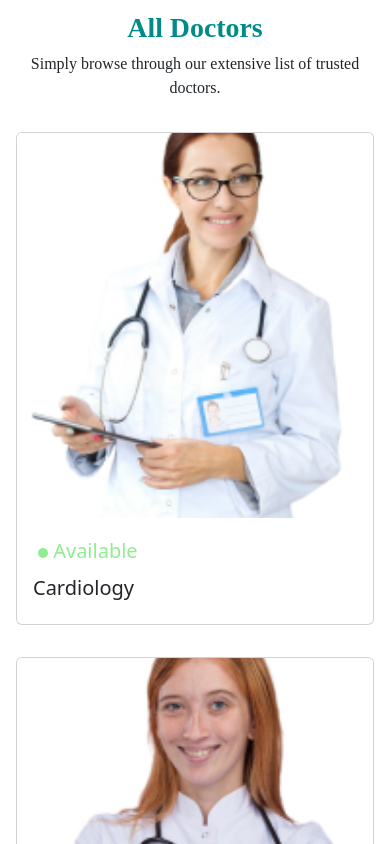
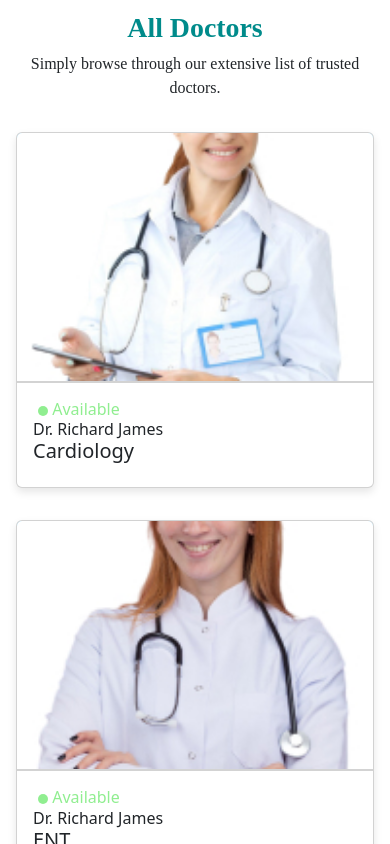
Before and after one commit to Tauqueer123manzar/Hospital_appointment_app, a React (Vite) app in the folder Frontend/Doctor-appointment/: page / in a window 390 px wide. Shown: the part 1340-2184 px from the top of the page. Built offline with nearby package versions, Linux system fonts and the light colour scheme.

Commit message:
code update

```diff
--- a/Frontend/Doctor-appointment/src/App.css
+++ b/Frontend/Doctor-appointment/src/App.css
@@ -96,30 +96,61 @@
   width: 100%;
   height: 300px;
 }
-.doctorcard{
+.doctorcard {
   display: flex;
   flex-direction: column;
-  height: 385px;
+  height: 400px;
   width: 100%;
   transition: transform 0.3s ease-in-out;
+  border-radius: 10px;
+  overflow: hidden;
+  box-shadow: 0 4px 8px rgba(0, 0, 0, 0.1);
 }
+
 .image-wrapper {
-  height: 385px;
+  height: 250px;
+  background-color: rgba(0, 179, 255, 0.2);
   display: flex;
   justify-content: center;
   align-items: center;
+  border-bottom: 2px solid lightgray;
 }
 
 .doctorimage {
   height: 100%;
   width: 100%;
   object-fit: cover;
+  transition: transform 0.3s ease-in-out;
+  background-color: rgba(0, 179, 255, 0.1);
 }
 
 .doctorcard:hover {
-  transform: scale(1.05);
+  transform: scale(1.08);
   cursor: pointer;
 }
+
+.doctorcard:hover .doctorimage {
+  transform: scale(1.05);
+}
+
+@media (max-width: 1200px) {
+  .doctorcard {
+    height: 380px;
+  }
+}
+
+@media (max-width: 992px) {
+  .doctorcard {
+    height: 360px;
+  }
+}
+
+@media (max-width: 768px) {
+  .doctorcard {
+    height: 400px;
+  }
+}
+
 /* responsive design */
 @media (max-width: 450px) and (min-width: 200px) {
   .message-form {
--- a/Frontend/Doctor-appointment/src/components/Doctors.jsx
+++ b/Frontend/Doctor-appointment/src/components/Doctors.jsx
@@ -1,140 +1,3 @@
-// import React from 'react';
-// import { Container, Row, Col, Card } from 'react-bootstrap';
-// import doctor1 from '../assets/file (2) 1.jpg';
-// import doctor2 from '../assets/file (2) 2.jpg';
-// import doctor3 from '../assets/file (2) 3.png';
-// import doctor4 from '../assets/file (3) 1.jpg';
-// import doctor5 from '../assets/file (3) 3.png';
-// import doctor6 from '../assets/file (4) 1.jpg';
-// import doctor7 from '../assets/file (4) 2.jpg';
-// import doctor8 from '../assets/file (4) 4.png';
-// import doctor9 from '../assets/file (5) 1.jpg';
-// import doctor10 from '../assets/file (5) 2.png';
-// import doctor11 from '../assets/file (5) 3.png';
-// import doctor12 from '../assets/file (5) 4.png';
-// import { FaCircle } from "react-icons/fa6";
-// import '../App.css'
-// const Doctors = () => {
-//   const Doctorsdata = [
-//     {
-//       id: 1,
-//       image: doctor1,
-//       title: "Available",
-//       name: "Dr. Richard James",
-//       description: "General physician",
-//     },
-//     {
-//       id: 2,
-//       image: doctor2,
-//       title: "Available",
-//       name: "Dr. Richard James",
-//       description: "General physician",
-//     },
-//     {
-//       id: 3,
-//       image: doctor3,
-//       title: "Available",
-//       name: "Dr. Richard James",
-//       description: "General physician",
-//     },
-//     {
-//       id: 4,
-//       image: doctor4,
-//       title: "Available",
-//       name: "Dr. Richard James",
-//       description: "General physician",
-//     },
-//     {
-//       id: 5,
-//       image: doctor5,
-//       title: "Available",
-//       name: "Dr. Richard James",
-//       description: "General physician",
-//     },
-//     {
-//       id: 6,
-//       image: doctor6,
-//       title: "Available",
-//       name: "Dr. Richard James",
-//       description: "General physician",
-//     },
-//     {
-//       id: 7,
-//       image: doctor7,
-//       title: "Available",
-//       name: "Dr. Richard James",
-//       description: "General physician",
-//     },
-//     {
-//       id: 8,
-//       image: doctor8,
-//       title: "Available",
-//       name: "Dr. Richard James",
-//       description: "General physician",
-//     },
-//     {
-//       id: 9,
-//       image: doctor9,
-//       title: "Available",
-//       name: "Dr. Richard James",
-//       description: "General physician",
-//     },
-//     {
-//       id: 10,
-//       image: doctor10,
-//       title: "Available",
-//       name: "Dr. Richard James",
-//       description: "General physician",
-//     },
-//     {
-//       id: 11,
-//       image: doctor11,
-//       title: "Available",
-//       name: "Dr. Richard James",
-//       description: "General physician",
-//     },
-//     {
-//       id: 12,
-//       image: doctor12,
-//       title: "Available",
-//       name: "Dr. Richard James",
-//       description: "General physician",
-//     },
-//   ];
-
-//   return (
-//     <>
-//     <Container fluid>
-//       <h1 className="text-center mt-4" style={{ fontFamily: "initial", fontWeight: "bold" }}>
-//         All Doctors
-//       </h1>
-//       <Row>
-//         <p className="text-center" style={{ fontFamily: "initial" }}>
-//           Simply browse through our extensive list of trusted doctors.
-//         </p>
-//         {
-//           Doctorsdata.map((doctor) => (
-//             <Col sm={12} md={4} lg={3} className="p-3" key={doctor.id}>
-//               <Card className="doctorcard">
-//               <div className="image-wrapper">
-//                   <Card.Img variant="top" src={doctor.image} className="doctorimage" />
-//               </div>
-//                 <Card.Body>
-//                   <Card.Title style={{color:'lightgreen',padding:"5px"}}><FaCircle style={{fontSize:"10px"}}/>{doctor.title}</Card.Title>
-//                   <Card.Title>{doctor.description}</Card.Title>
-//                 </Card.Body>
-//               </Card>
-//             </Col>
-//           ))
-//         }
-//       </Row>
-//     </Container>
-//     </>
-//   );
-// };
-
-// export default Doctors;
-
 import React from 'react';
 import { Container, Row, Col, Card } from 'react-bootstrap';
 import doctor1 from '../assets/file (2) 1.jpg';
@@ -150,9 +13,11 @@ import doctor10 from '../assets/file (5) 2.png';
 import doctor11 from '../assets/file (5) 3.png';
 import doctor12 from '../assets/file (5) 4.png';
 import { FaCircle } from "react-icons/fa6";
+import {useNavigate} from 'react-router-dom'
 import '../App.css';
 
 const Doctors = () => {
+  const navigate=useNavigate();
   const Doctorsdata = [
     {
       id: 1,
@@ -242,7 +107,7 @@ const Doctors = () => {
 
   return (
     <Container fluid>
-      <h1 className="text-center mt-4" style={{ fontFamily: "initial", fontWeight: "bold",color:"darkcyan"}}>
+      <h1 className="text-center mt-4" style={{ fontFamily: "initial", fontWeight: "bold", color: "darkcyan" }}>
         All Doctors
       </h1>
       <Row>
@@ -251,15 +116,16 @@ const Doctors = () => {
         </p>
         {
           Doctorsdata.map((doctor) => (
-            <Col sm={12} md={4} lg={3} className="p-3" key={doctor.id}>
+            <Col xs={12} sm={6} md={4} lg={2} className="p-3" key={doctor.id}>
               <Card className="doctorcard">
                 <div className="image-wrapper">
                   <Card.Img variant="top" src={doctor.image} className="doctorimage" />
                 </div>
                 <Card.Body>
-                  <Card.Title style={{color:'lightgreen',padding:"5px"}}>
+                  <Card.Subtitle style={{color:'lightgreen', padding:"5px"}}>
                     <FaCircle style={{fontSize:"10px"}} /> {doctor.title}
-                  </Card.Title>
+                  </Card.Subtitle>
+                  <Card.Subtitle>{doctor.name}</Card.Subtitle>
                   <Card.Title>{doctor.description}</Card.Title>
                 </Card.Body>
               </Card>
```
